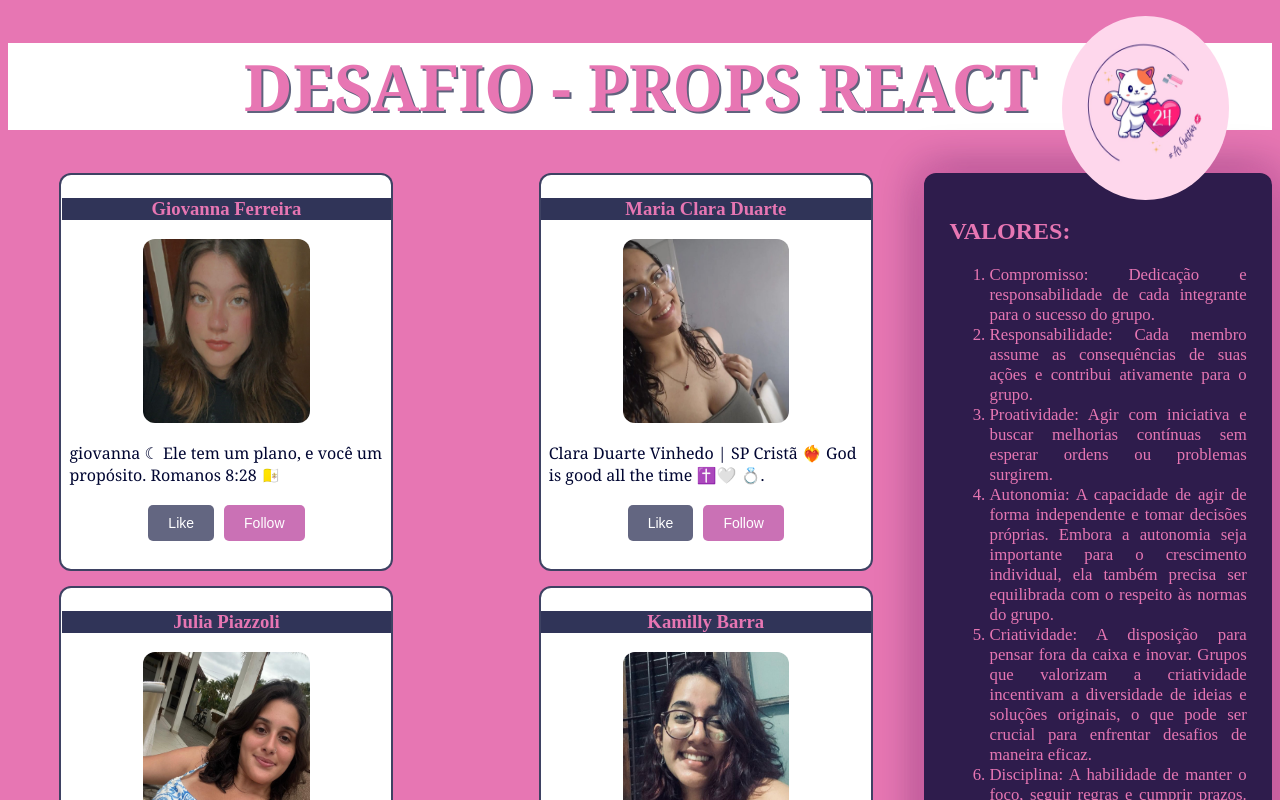
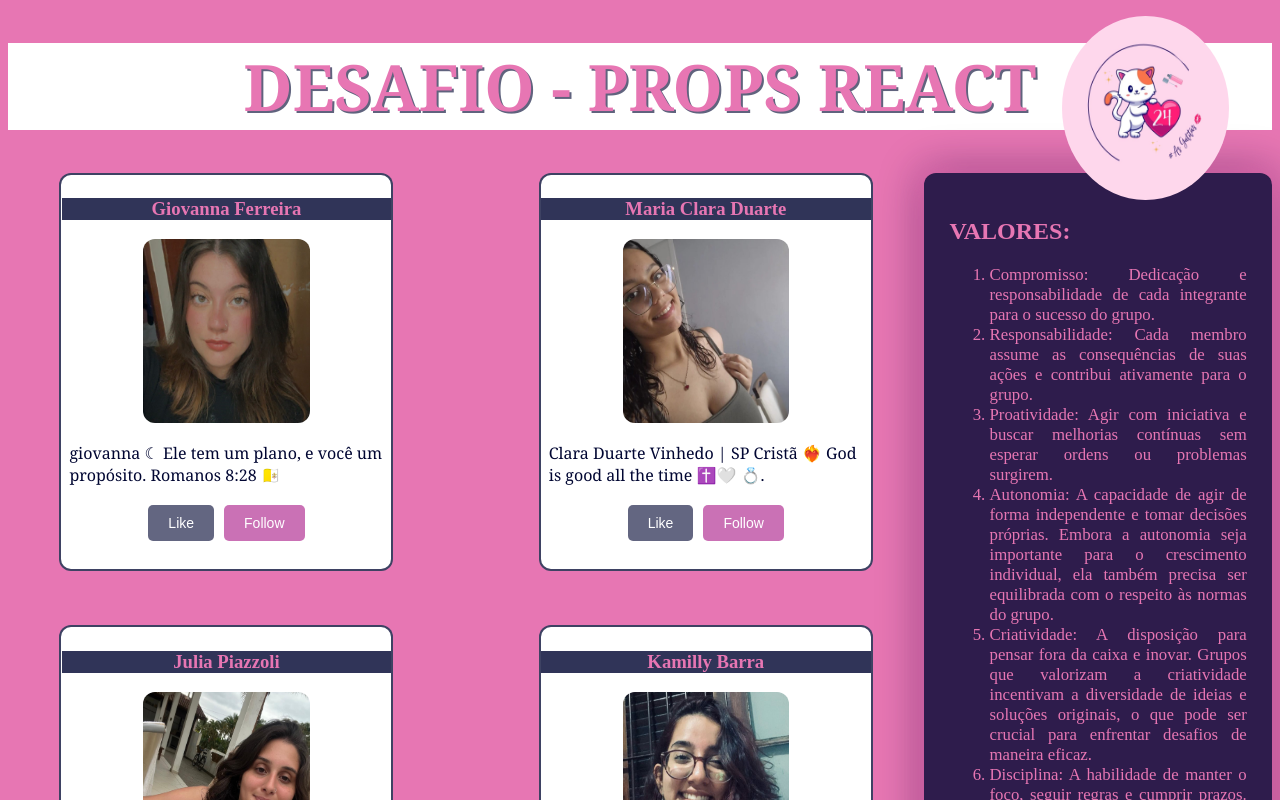
Before and after one commit to giihdot/CartaoUsuario, a React (Vite) app: page / in a window 1280 px wide. Shown: the top 800 px of the page. Built offline with nearby package versions, Linux system fonts and the light colour scheme.

Commit message:
Alteração

```diff
--- a/src/Components/Lado.css
+++ b/src/Components/Lado.css
@@ -5,7 +5,7 @@ h2 {
 .Valores {
     background-color: #010632cc;
     width: 35vw;
-    height: 88vh;
+    height: 100vh;
     padding: 2%;
     border-radius: 12px;
     box-shadow: 0 0 25px #f668b6b4, 0 0 45px #01063279;
```
